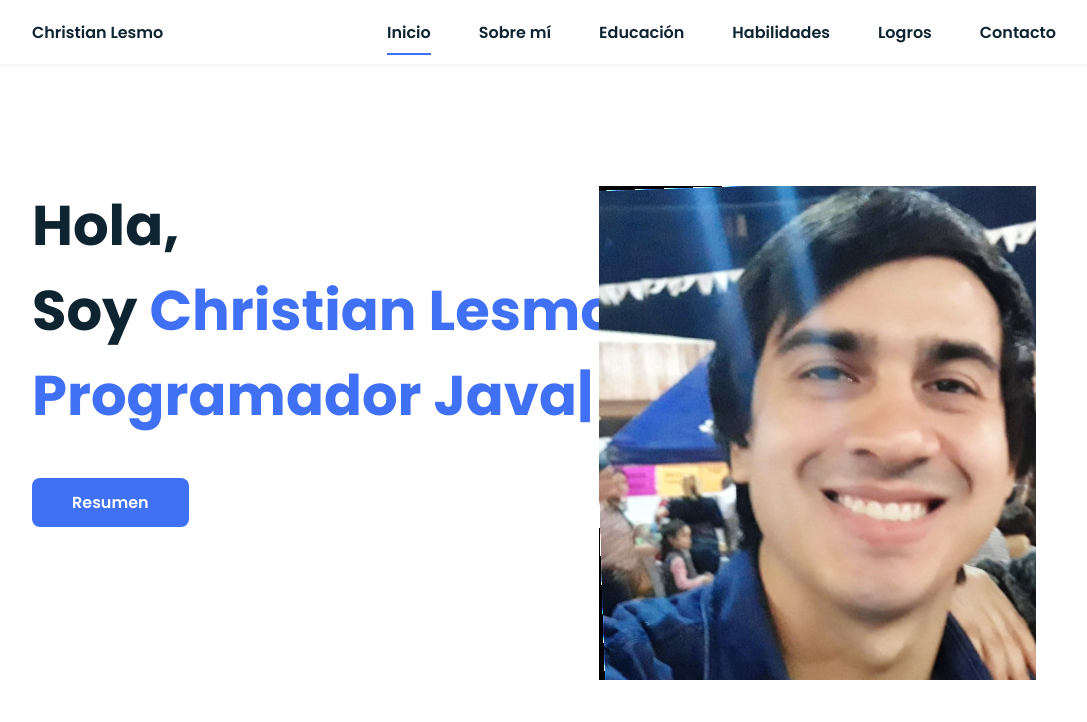
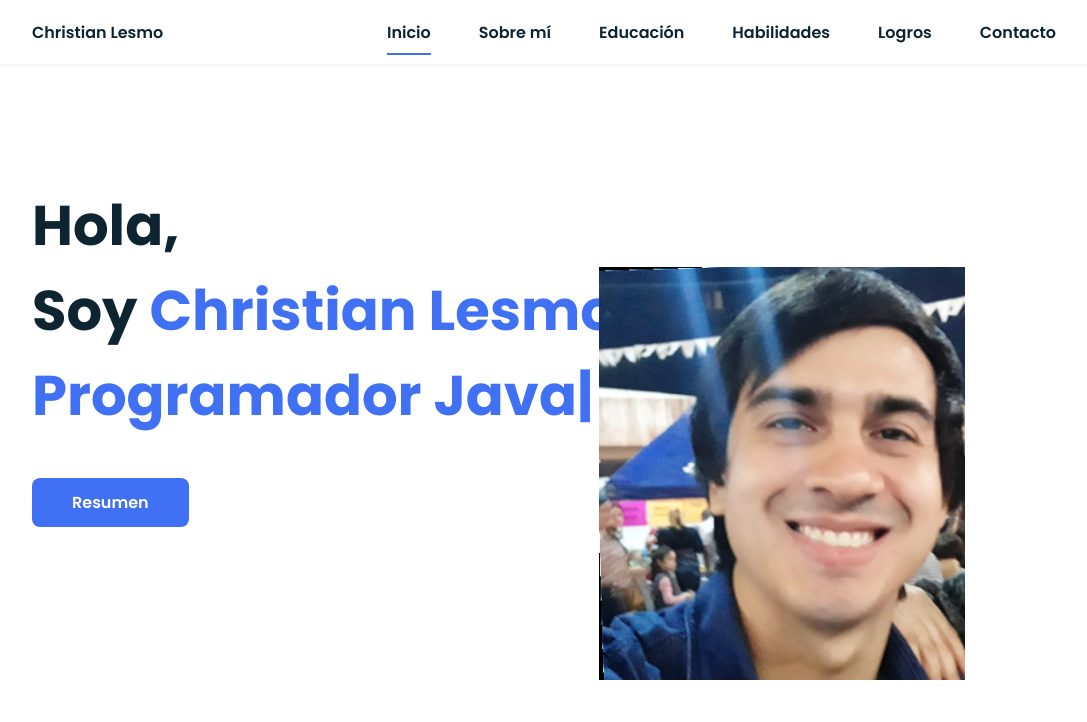
Before and after one commit to lesmo93/porfolio, a plain HTML site: page index.html in a window 1280 px wide. Shown: the top 722 px of the page, without its empty margins (96-1183 px from the left). Drawn offline with nearby package versions, Linux system fonts and the light colour scheme.

Commit message:
Update index.html

```diff
--- a/index.html
+++ b/index.html
@@ -53,7 +53,7 @@
 
                 <div class="home__img">
 
-                    <img src="assets/img/my.png" alt="">
+                    <img src="assets/img/my.png" alt="" style="max-width:80%">
                 </div>
             </section>
 
```
